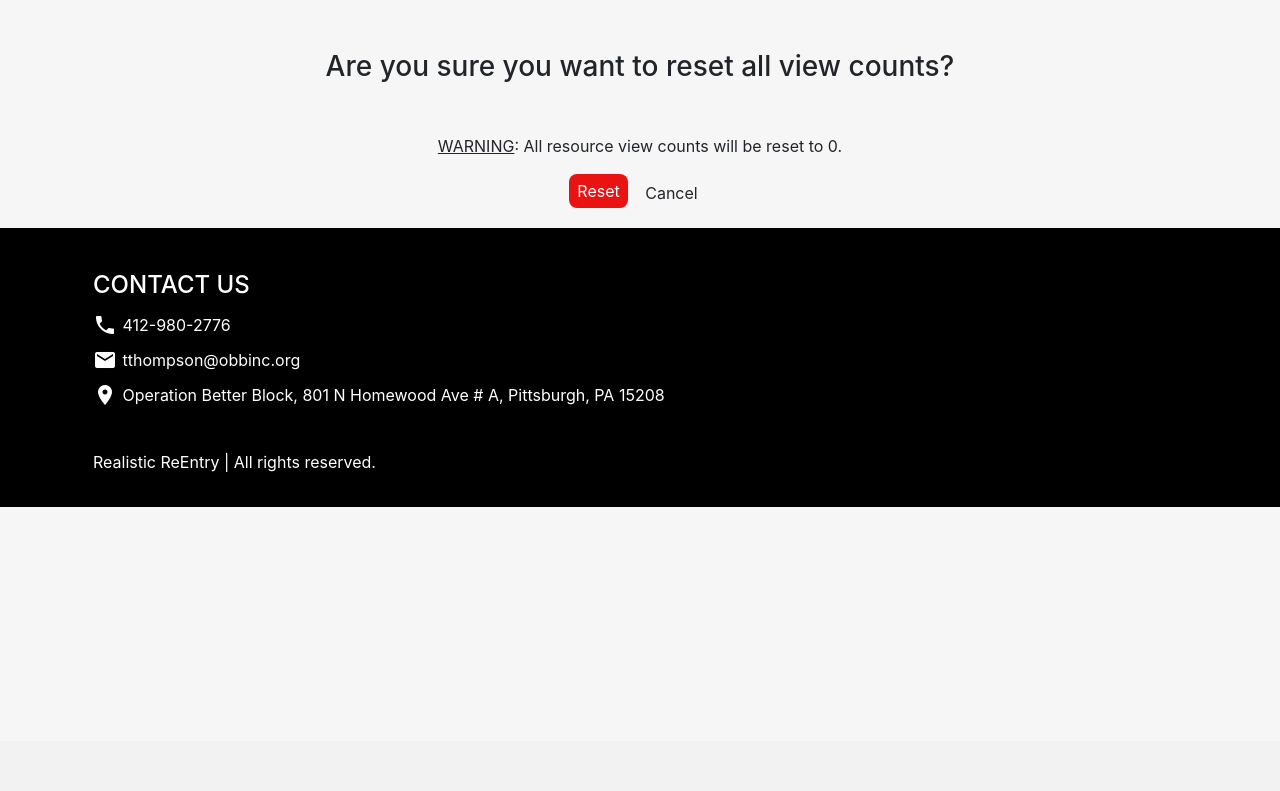
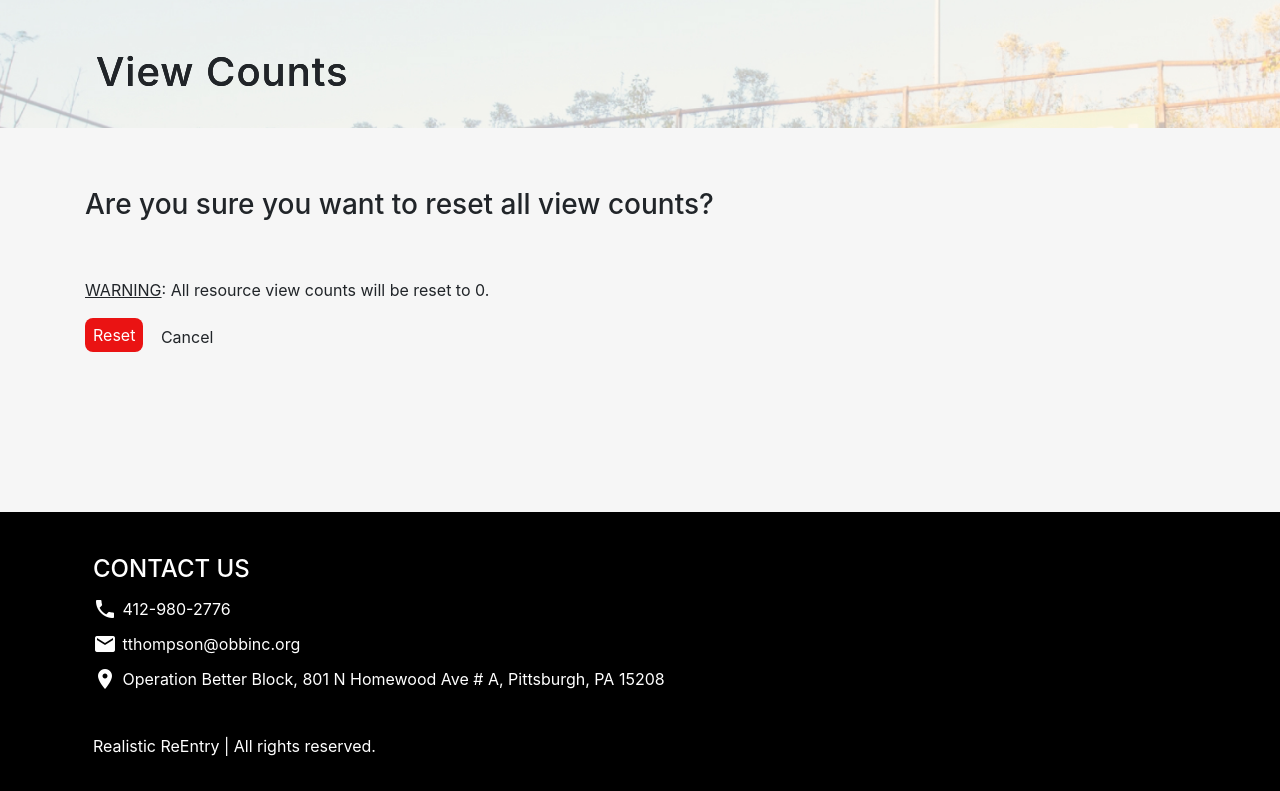
Before and after one commit to elainewangg/ReEntry, a Django app: page /resetViews in a window 1280 px wide. Shown: the part 59-850 px from the top of the page. Before the commit the page ends 566 px from the top, so only its background shows below. Run offline with Django 3.2, Linux system fonts and the light colour scheme; the visitor is signed in with stand-in values (Sample User, id 1); some libraries are stand-ins or nearby versions.

Commit message:
put SharePoint as button on dashboard for admin (too crowded on navBar and fixed bug of reset view counts page

```diff
--- a/NewEra/templates/NewEra/_navbar.html
+++ b/NewEra/templates/NewEra/_navbar.html
@@ -74,7 +74,7 @@
 				{% endif %}
 
 				<!-- Only show the sharepoint link if the user is logged in and an admin, supervisor, or reentry coordinator -->
-				{% if request.session.role == 'is_superuser' or request.session.role == 'is_reentry_coordinator' or request.session.role == 'is_supervisor' %}
+				{% if request.session.role == 'is_reentry_coordinator' or request.session.role == 'is_supervisor' %}
 				<li class="nav-item">
 					<a class="nav-link {% if request.path == dashboard_url %}active{% endif %}"
 						href="https://trwib.sharepoint.com/sites/YoungAdultReentryProject/SitePages/CollabHome.aspx" target="_blank" >Sharepoint</a>
--- a/NewEra/templates/NewEra/dashboard.html
+++ b/NewEra/templates/NewEra/dashboard.html
@@ -18,12 +18,15 @@ Dashboard
 
 <div class="container main-page-container">
     <h2>Actions:</h2><br>
+    <button type="button" onclick="window.open('https://trwib.sharepoint.com/sites/YoungAdultReentryProject/SitePages/CollabHome.aspx', '_blank')" class="orange-button">
+        <i class="material-icons">open_in_new</i>  Go to SharePoint </button>&nbsp;&nbsp;
     <button type="button"  class="orange-button" data-toggle="collapse" data-target="#collapseUser"
         aria-expanded="false" aria-controls="collapseUser"><i class="material-icons">person_add</i>  View/Create
         User</button>&nbsp;&nbsp;
     <button type="button" class="orange-button" data-toggle="collapse" data-target="#collapseOrg"
         aria-expanded="false" aria-controls="collapseOrg"><i class="material-icons">group_add</i>  View/Create
         Organization</button>&nbsp;&nbsp;
+
 
     <br><br>
 
--- a/NewEra/templates/NewEra/reset_view_counts.html
+++ b/NewEra/templates/NewEra/reset_view_counts.html
@@ -5,15 +5,25 @@
 {% endblock %}{% endblock %}
 
 {% block content %}
+
+
+<div class="parallax-subpage">
+    <h1 class="text-black parallax-text">View Counts</h1>
+</div>
+
+<div class="container main-page-container">
     <form method="POST" class="resource-form">
         {% csrf_token %}
-        <h3 style="margin: auto; margin-top: 50px; text-align: center;">
+        <h3>
             Are you sure you want to reset all view counts?
         </h3>
-        <div style="margin: auto; margin-top: 50px; text-align: center;">
+        <br><br>
+        <div>
             <p><u>WARNING</u>: All resource view counts will be reset to 0.</p>
             <p><button class="danger-button" type="submit">Reset</button>
             <a href="javascript:history.back()" class="btn">Cancel</a></p>
         </div>
     </form>
+    </div>
+    <br><br><br><br>
 {% endblock %}
```
